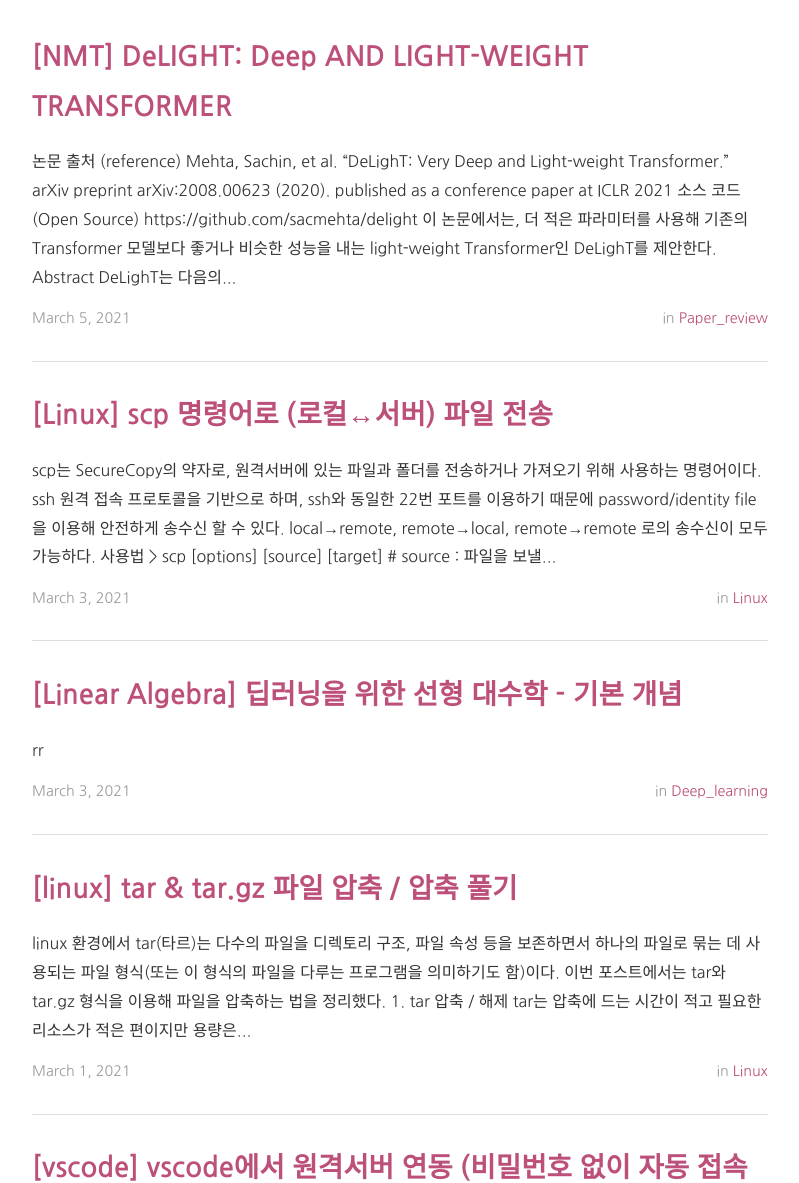
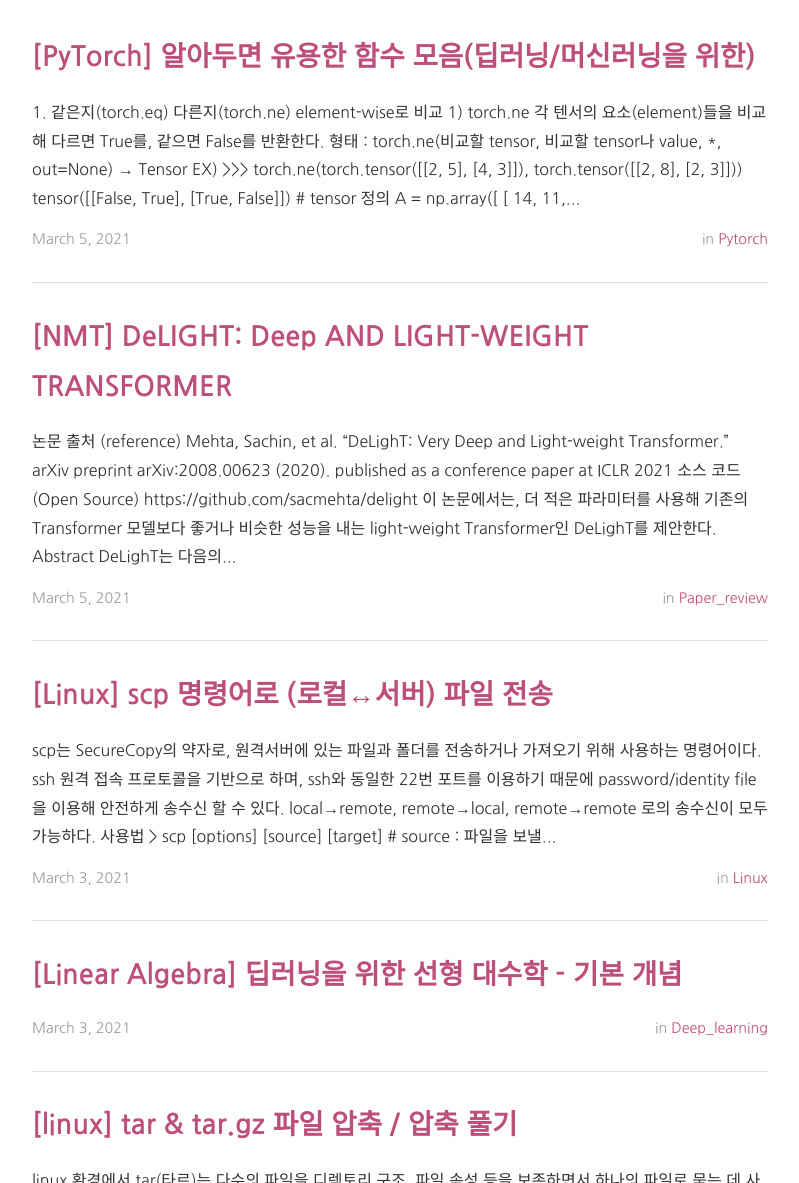
Before and after one commit to doheejin/doheejin.github.io, a Jekyll site: the page built from index.html, in a window 1280 px wide and 1400 px high, scrolled down 288 px. Shown: the part 217-1400 px from the top of the window, without its empty margins (240-1039 px from the left). Built offline with Jekyll 4.4.1, drawn with Linux system fonts in a browser that asks for light colours; nearby versions of some CDN libraries; the list of posts is cut into pages by our own code; some of the changed text lies outside the part shown.

Commit message:
new post - pytorch

````diff
--- a/_posts/2021-03-04-deeplearning-linear-algebra.md
+++ b/_posts/2021-03-04-deeplearning-linear-algebra.md
@@ -6,5 +6,3 @@ author: Heejin Do
 categories: deep_learning
 tags:	deep learning linear algebra concepts
 ---
-
-rr
--- /dev/null
+++ b/_posts/2021-03-12-pytorch-function.md
@@ -0,0 +1,62 @@
+---
+layout: post
+title:  "[PyTorch] 알아두면 유용한 함수 모음(딥러닝/머신러닝을 위한)"
+date:   2021-03-05T14:25:52-05:00
+author: Heejin Do
+categories: "pytorch"
+tags:	pytorch function deep_learning
+---
+
+## 1. 같은지(torch.eq) 다른지(torch.ne) element-wise로 비교
+### 1) torch.ne
+각 텐서의 요소(element)들을 비교해 다르면 True를, 같으면 False를 반환한다.
+
+- 형태 : torch.ne(`비교할 tensor`, `비교할 tensor나 value`, *, out=None) → Tensor
+
+```
+EX)
+>>> torch.ne(torch.tensor([[2, 5], [4, 3]]), torch.tensor([[2, 8], [2, 3]]))
+tensor([[False, True], [True, False]])
+```
+
+{% highlight python %}
+# tensor 정의
+A = np.array([
+        [   14,    11,     7,     6],
+        [   11,    14,     6,    22],
+        [ 2435,    20,    32, 13894],
+        [ 1352,     9,  2076,   111],
+        [    5,    10,     4,    67],
+        [    2,    18,    16,   221]
+        ])
+A = torch.LongTensor(A)
+
+B = np.array([
+        [   7],
+        [  11],
+        [2435],
+        [ 165],
+        [   4],
+        [   2]
+        ])
+B = torch.LongTensor(B)
+
+not_include = A.ne(B)
+
+print(not_include)
+> 결과 : tensor([[ True,  True, False,  True],
+                 [False,  True,  True,  True],
+                 [False,  True,  True,  True],
+                 [ True,  True,  True,  True],
+                 [ True,  True, False,  True],
+                 [False,  True,  True,  True]])
+
+{% endhighlight %}
+
+#### torch.eq
+
+#### torch.where
+
+#### torch.nonzero
+
+#### torch.ones & torch.ones_like
--- a/development.md
+++ b/development.md
@@ -7,7 +7,7 @@ main_nav: true
 
 {% for category in site.categories %}
   {% capture cat %}{{ category | first }}{% endcapture %}
-  {% if cat == "vscode" or cat == "github" or cat == "linux" %}
+  {% if cat == "vscode" or cat == "github" or cat == "linux" or cat=="pytorch" %}
   <h2 id="{{cat}}">{{ cat | capitalize }}</h2>
   {% for desc in site.descriptions %}
   {% if desc.cat == cat %}<p class="desc"><em>{{ desc.desc }}</em></p>{% endif %}
````
